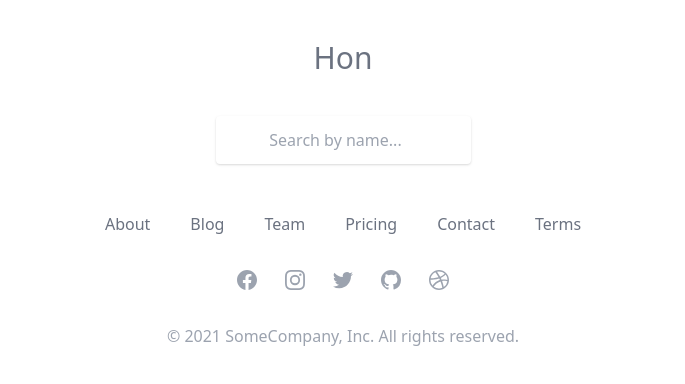
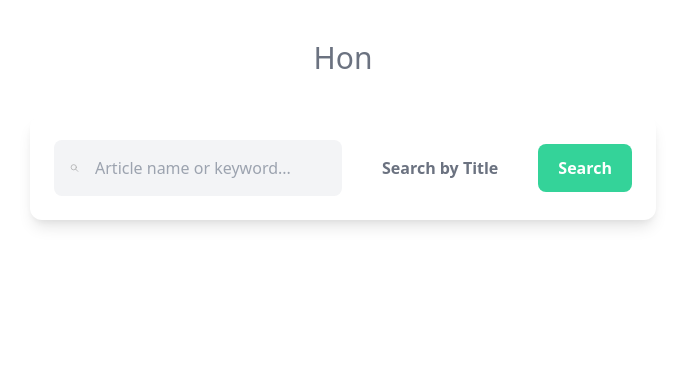
Before and after one commit to AmirBraham/hon, a React (Create React App) app: page / in a window 1280 px wide. Shown: the top 384 px of the page, without its empty margins (297-982 px from the left). Built offline with nearby package versions, Linux system fonts and the light colour scheme.

Commit message:
changing search bar and organizing shit

```diff
--- a/src/App.js
+++ b/src/App.js
@@ -1,11 +1,11 @@
-import Footer from './Footer';
 import Header from './Header';
-import { useRef, useState, useEffect, useContext } from 'react'
+import { useRef, useState, useEffect } from 'react'
 import {
   ReactEpubViewer
 } from 'react-epub-viewer'
 import BookItem from './BookItem';
 import { BookContext } from './BookContext';
+import Search from './components/Search';
 function App() {
   const [search, setSearch] = useState("")
   const [loading, setLoading] = useState(false)
@@ -13,9 +13,7 @@ function App() {
   const [err, setError] = useState(false)
   const viewerRef = useRef(null);
   const timer = useRef(null)
-
   const [bookContext, setBookContext] = useState("")
-
   useEffect(() => {
 
     clearTimeout(timer.current)
@@ -32,7 +30,7 @@ function App() {
         }).catch(err => {
           console.log(err)
           setLoading(false)
-          setError(err)
+          setError(true)
         })
       }, 1000)
       return () => clearTimeout(timer.current)
@@ -43,9 +41,10 @@ function App() {
   return (
     <BookContext.Provider value={{ bookContext, setBookContext }}>
 
-      <div className="App bg-gray-20">
+      <div className="App ">
         <Header />
-        {!bookContext && <>
+        <Search />
+        {!bookContext && false && <>
           {<div className="flex justify-center">
             <input
               value={search} onChange={e => setSearch(e.target.value)} type="search" className=" text-center shadow rounded border-0 p-3 outline-none" placeholder="Search by name..." />
@@ -68,9 +67,6 @@ function App() {
             ref={viewerRef}
           />
         </div>}
-
-
-        <Footer />
       </div >
     </BookContext.Provider >
   );
--- a/src/BookItem.js
+++ b/src/BookItem.js
@@ -1,9 +1,8 @@
-import React, { useContext, useState } from 'react'
+import React, { useContext } from 'react'
 import { BookContext } from './BookContext'
 
 function BookItem(props) {
     const { bookContext, setBookContext } = useContext(BookContext)
-    const [src, setSrc] = useState("")
     const { Author, ISBN, Language, Image, Title, Size, Pages, DownloadLinks } = props.book
     console.log(bookContext, setBookContext)
     console.log(DownloadLinks)
@@ -14,7 +13,6 @@ function BookItem(props) {
             <div className="text-lg text-gray-800">{Author}</div>
             <div className="flex text-2xl font-bold text-a">
                 <button onClick={() => setBookContext(DownloadLinks["Cloudflare"])}>
-
                     Read
                 </button>
 
--- a/src/Footer.js
+++ b/src/Footer.js
@@ -1,4 +1,4 @@
-
+/*
 function Footer() {
     return (<section className="bg-white">
         <div className="max-w-screen-xl px-4 py-12 mx-auto space-y-8 overflow-hidden sm:px-6 lg:px-8">
@@ -74,3 +74,4 @@ function Footer() {
 }
 
 export default Footer
+*/
--- /dev/null
+++ b/src/components/Search.js
@@ -0,0 +1,28 @@
+import { useState } from 'react'
+
+function Search() {
+    const SEARCH_OPTIONS = ["Title", "Author", "ISBN"]
+    const [searchBy, setSearchBy] = useState(SEARCH_OPTIONS[0])
+    return (
+        <div className="flex justify-center items-center px-20">
+
+
+            <div className="flex items-center p-6 space-x-6 bg-white rounded-xl shadow-lg hover:shadow-xl transform hover:scale-105 transition duration-500">
+                <div className="flex bg-gray-100 p-4 w-72 space-x-4 rounded-lg">
+                    <svg xmlns="http://www.w3.org/2000/svg" className="h-6 w-6 opacity-30" fill="none" viewBox="0 0 24 24" stroke="currentColor">
+                        <path strokeLinecap="round" strokeLinejoin="round" strokeWidth="2" d="M21 21l-6-6m2-5a7 7 0 11-14 0 7 7 0 0114 0z" />
+                    </svg>
+                    <input className="bg-gray-100 outline-none" type="text" placeholder="Article name or keyword..." />
+                </div>
+                <div className="flex py-3 px-4 rounded-lg text-gray-500 font-semibold cursor-pointer">
+                    <span onClick={() => setSearchBy(SEARCH_OPTIONS[(SEARCH_OPTIONS.indexOf(searchBy) + 1) % SEARCH_OPTIONS.length])}>Search by <b>{searchBy}</b></span>
+                </div>
+                <div className="bg-green-400 py-3 px-5 text-white font-semibold rounded-lg hover:shadow-lg transition duration-3000 cursor-pointer">
+                    <span>Search</span>
+                </div>
+            </div>
+
+        </div>)
+}
+
+export default Search
```
Also changed, not shown: 1 other file (tests, documents, lock files or other folders).
